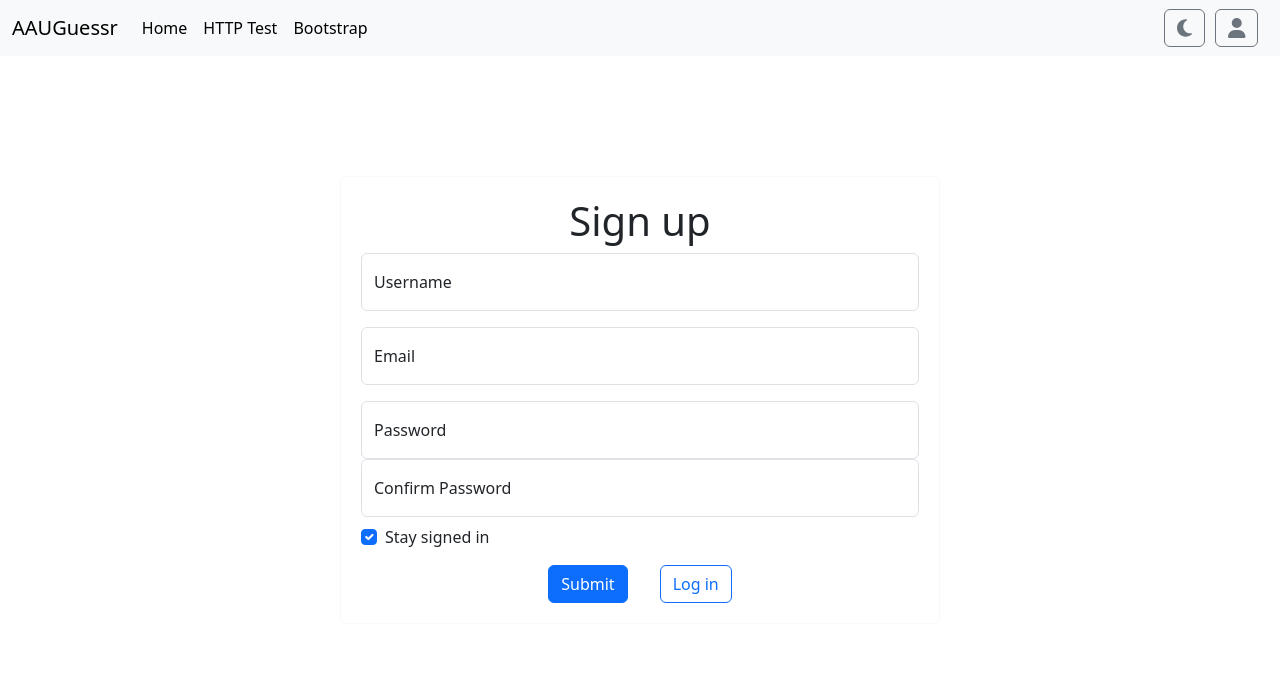
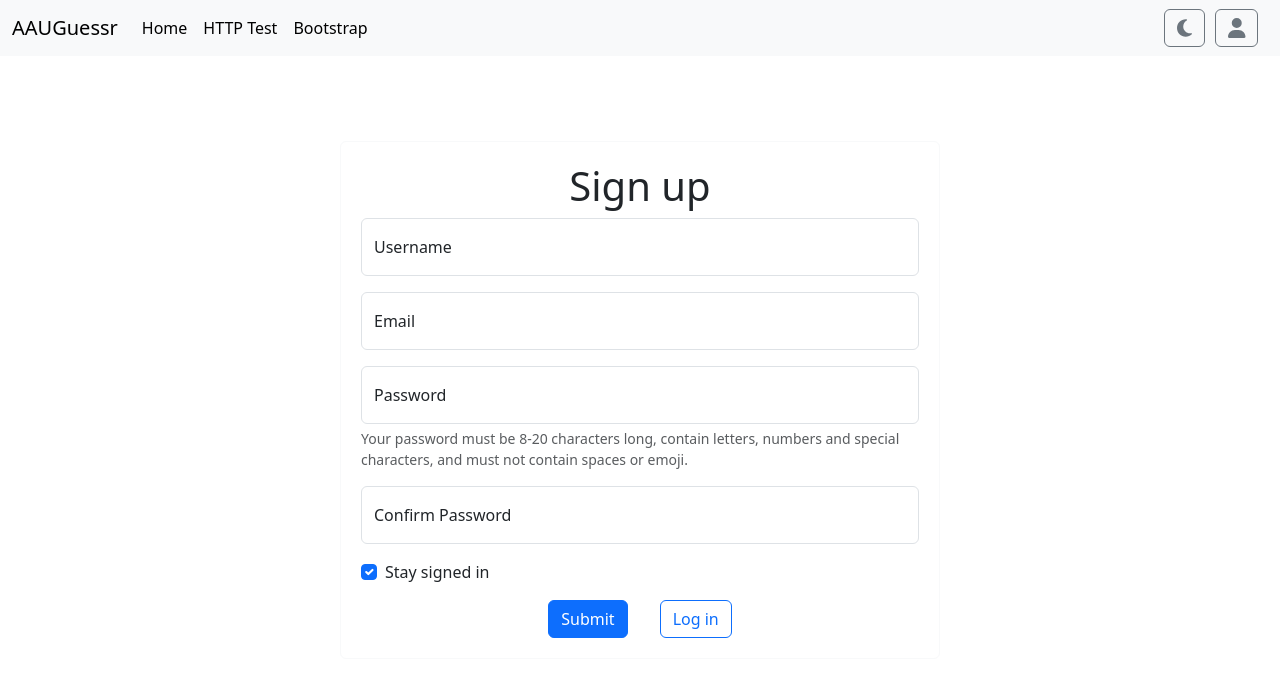
Before and after one commit to andersdk26/AAUGuessr, a React (Vite) app in the folder frontend/: page /login in a window 1280 px wide. Both pictures are taken after a click on the button "Sign up". Shown: the top 676 px of the page. Built offline with nearby package versions, Linux system fonts and the light colour scheme.

Commit message:
Password text updated

```diff
--- a/frontend/src/pages/Login.tsx
+++ b/frontend/src/pages/Login.tsx
@@ -38,7 +38,7 @@ function Login() {
                 <label>Email</label>
             </div>
             {/* Password */}
-            <div className="form-floating">
+            <div className="form-floating mb-3">
                 <input
                     type="password"
                     className="form-control"
@@ -46,9 +46,14 @@ function Login() {
                     placeholder="Password"
                 ></input>
                 <label>Password</label>
+                <div id="passwordHelpBlock" className="form-text">
+                    Your password must be 8-20 characters long, contain letters,
+                    numbers and special characters, and must not contain spaces
+                    or emoji.
+                </div>
             </div>
             {/* Confirm Password */}
-            <div className="form-floating">
+            <div className="form-floating mb-3">
                 <input
                     type="password"
                     className="form-control"
```
